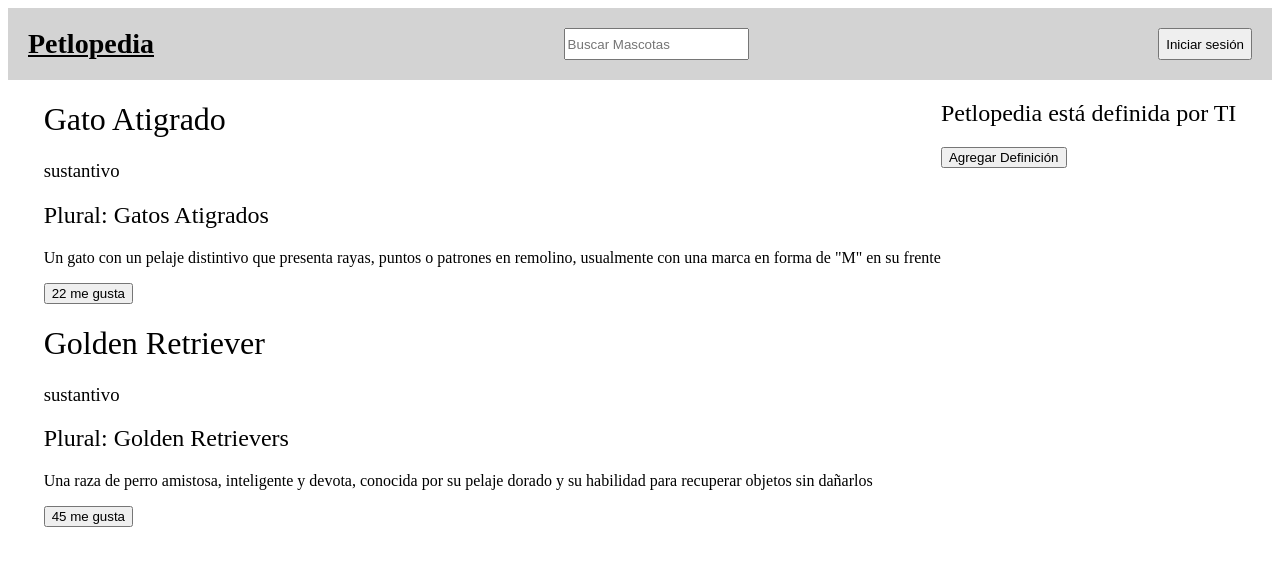
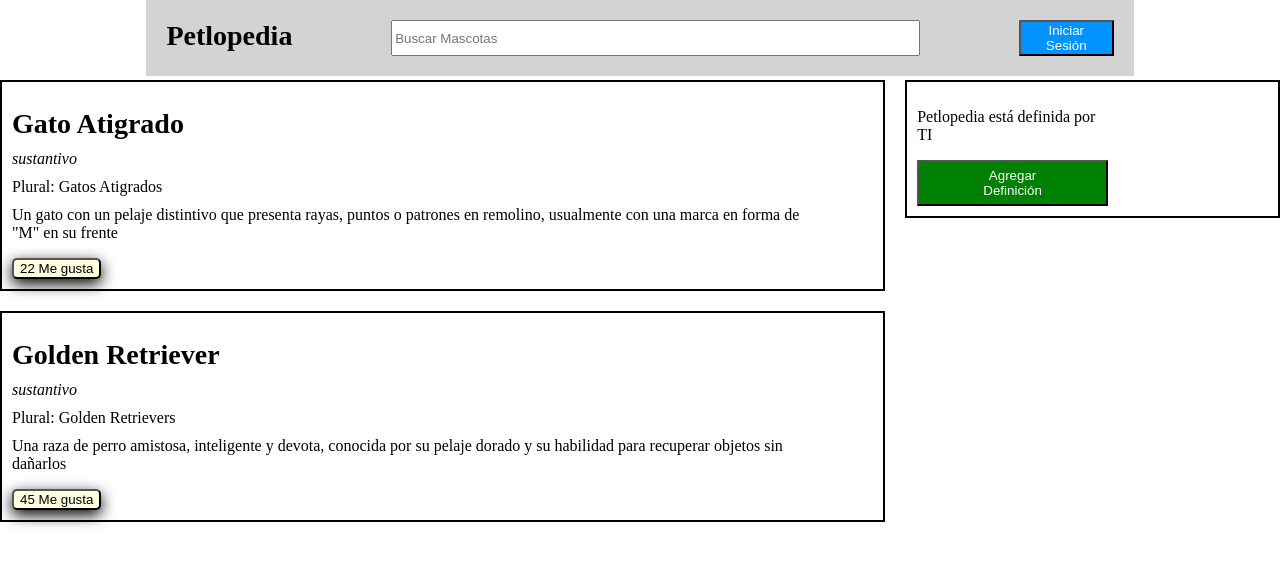
Before and after one commit to ValenRomero24/OnClick, a plain HTML site: page index.html in a window 1280 px wide. Drawn offline with Linux system fonts and the light colour scheme.

Commit message:
Entrega Actividad Onclick

```diff
--- a/css/style.css
+++ b/css/style.css
@@ -2,31 +2,91 @@
     outline:dotted 1px;
 } */
 body{
+    margin:0;
     display: flex;
     flex-direction:column;
     align-items:center;
 }
 
 .navbar{
+    position:absolute;
     display:flex;
     flex-direction:row;
     justify-content:space-between;
     padding:20px;
     background-color:lightgray;
-    align-self:stretch;
     font-size:25px;
-
+    top:0px;
+    width:74%;
 }
 .logo a{
-    text-decoration:;
+    text-decoration:none;
     color:black;
     font-size:28px;
     font-weight:700;
 }
+
+#search{
+    width:55%;
+}
+
+#btn-iniciar-sesion{
+    background-color: rgb(0 147 255);
+    color:white;
+    width:10%;
+}
 .contenedor-principal{
     display:flex;
+    flex-direction:row;
+    position:relative;
+    margin-top:80px;
+    gap:20px;
+
 }
 
-h1, h2, h3{
-    font-weight:500;
+.bloque{
+    display:block;
+    margin-right:65px;
+    margin-top:10px;
 }
+
+.contenedor-mascotas{
+    display: flex;
+    flex-direction: column;
+    gap:20px;
+}
+
+.info-mascota{
+    padding:10px;
+    border:solid 2px;
+}
+
+.pet-title{
+    font-size:28px;
+    font-weight:bold;
+}
+
+.pet-subtitle{
+    font-style:italic;
+}
+
+.btn-me-gusta{
+    background-color:lightyellow;
+    border-radius:5px;
+    box-shadow:0px 5px 15px 0px black;
+}
+
+
+.agregar{
+    border:solid 2px;
+    padding:10px;
+    padding-right:170px;
+}
+
+#btn-agregar{
+    padding:6px;
+    padding-right:60px;
+    padding-left:60px;
+    background-color:green;
+    color:white;
+}
--- a/index.html
+++ b/index.html
@@ -11,38 +11,37 @@
             <div class="logo">
                 <a href="#">Petlopedia</a>
             </div>
-
-            <input type="text" class="search" placeholder="Buscar Mascotas">
-
-            <button class="btn">Iniciar sesión</button>
+            <input type="text" id="search" placeholder="Buscar Mascotas">
+            <button id="btn-iniciar-sesion">Iniciar Sesión</button>
         </div>
-
         <div class="contenedor-principal">
-            <div class="info">
-
-                <div class="gato-atigrado">
-                    <h1 class="pet-title">Gato Atigrado</h1>
-                    <h3 class="pet-subtitle">sustantivo</h3>
-                    <h2 class="plural">Plural: Gatos Atigrados</h2>
-                    <p>Un gato con un pelaje distintivo que presenta rayas, puntos o patrones en remolino, usualmente con una marca en forma de "M" en su frente</p>
-                    <button class="like">22 me gusta</button>
+            <div class="contenedor-mascotas">
+                <div class="info-mascota">
+                    <p>
+                        <span class="bloque pet-title">Gato Atigrado</span>
+                        <span class="bloque pet-subtitle">sustantivo</span>
+                        <span class="bloque plural">Plural: Gatos Atigrados</span>
+                        <span class="bloque">Un gato con un pelaje distintivo que presenta rayas, puntos o patrones en remolino, usualmente con una marca en forma de "M" en su frente</span>
+                    </p>
+                    <button class="btn-me-gusta">22 Me gusta</button>
                 </div>
-
-                <div class="golde-retriever">
-                    <h1 class="pet-title">Golden Retriever</h1>
-                    <h3 class="pet-subtitle">sustantivo</h3>
-                    <h2 class="plural">Plural: Golden Retrievers</h2>
-                    <p>Una raza de perro amistosa, inteligente y devota, conocida por su pelaje dorado y su habilidad para recuperar objetos sin dañarlos</p>
-                    <button class="like">45 me gusta</button>
+                <div class="info-mascota">
+                    <p>
+                        <span class="bloque pet-title">Golden Retriever</span>
+                        <span class="bloque pet-subtitle">sustantivo</span>
+                        <span class="bloque plural">Plural: Golden Retrievers</span>
+                        <span class="bloque">Una raza de perro amistosa, inteligente y devota, conocida por su pelaje dorado y su habilidad para recuperar objetos sin dañarlos</span>
+                    </p>
+                    <button class="btn-me-gusta">45 Me gusta</button>
                 </div>
             </div>
-
-            <div class="agregar">
-                <h2 class="title-agregar">Petlopedia está definida por TI</h2>
-                <button class="btn-agregar">Agregar Definición</button>
+            <div class="contenedor-agregar">
+                <div class="agregar">
+                    <p class="title-agregar">Petlopedia está definida por TI</p>
+                    <button id="btn-agregar">Agregar Definición</button>
+                </div>
             </div>
         </div>
-
         <script src="./js/index.js"></script>
     </body>
 </html>
--- a/js/index.js
+++ b/js/index.js
@@ -0,0 +1,39 @@
+
+//Modifica el texto del botón de iniciar sesión al hacer click.
+//Si el texto es 'Iniciar Sesión', lo cambia a 'Cerrar Sesión' y viceversa.
+let botonIniciarSesion = document.querySelector('#btn-iniciar-sesion');
+//console.log(botonIniciarSesion);
+botonIniciarSesion.addEventListener('click', function(evento){
+    if(botonIniciarSesion.textContent === 'Iniciar Sesión'){
+        botonIniciarSesion.textContent ='Cerrar Sesión';
+    }
+    else{
+        botonIniciarSesion.textContent = 'Iniciar Sesión';
+    }
+});
+
+let botonAgregar = document.querySelector('#btn-agregar');
+// console.log(botonAgregar);
+botonAgregar.addEventListener('click', function(evento){
+    botonAgregar.remove();
+});
+
+let botonMeGusta = document.querySelectorAll('.btn-me-gusta');
+// console.log(botonMeGusta);
+for (let i = 0; i < botonMeGusta.length; i++) {
+    botonMeGusta[i].addEventListener('click',function(evento){
+        //Selecciona el texto del boton me gusta, lo convierte en un array y lo separa por espacios;
+        //Ejemplo: '22 Me gusta' => ['22', 'Me', 'gusta']
+        //Luego incrementa el primer elemento del array y lo vuelve a unir con el resto de los elementos.
+        let textoBoton = botonMeGusta[i].textContent.split(' ');
+        let num = textoBoton[0];
+        num++;
+        botonMeGusta[i].textContent = num + ' Me gusta';
+
+        //Se mueve hacia arriba en el DOM hasta encontrar el contenedor de la mascota.
+        //Luego busca el elemento con la clase 'pet-title' y obtiene su contenido de texto.
+        //Finalmente muestra una alerta con el nombre de la mascota.
+        let contenedorMascota = botonMeGusta[i].closest('.info-mascota');
+        let nombreMascota = contenedorMascota.querySelector('.pet-title').textContent;
+        alert(nombreMascota + ' was liked.');
+    })};
```
